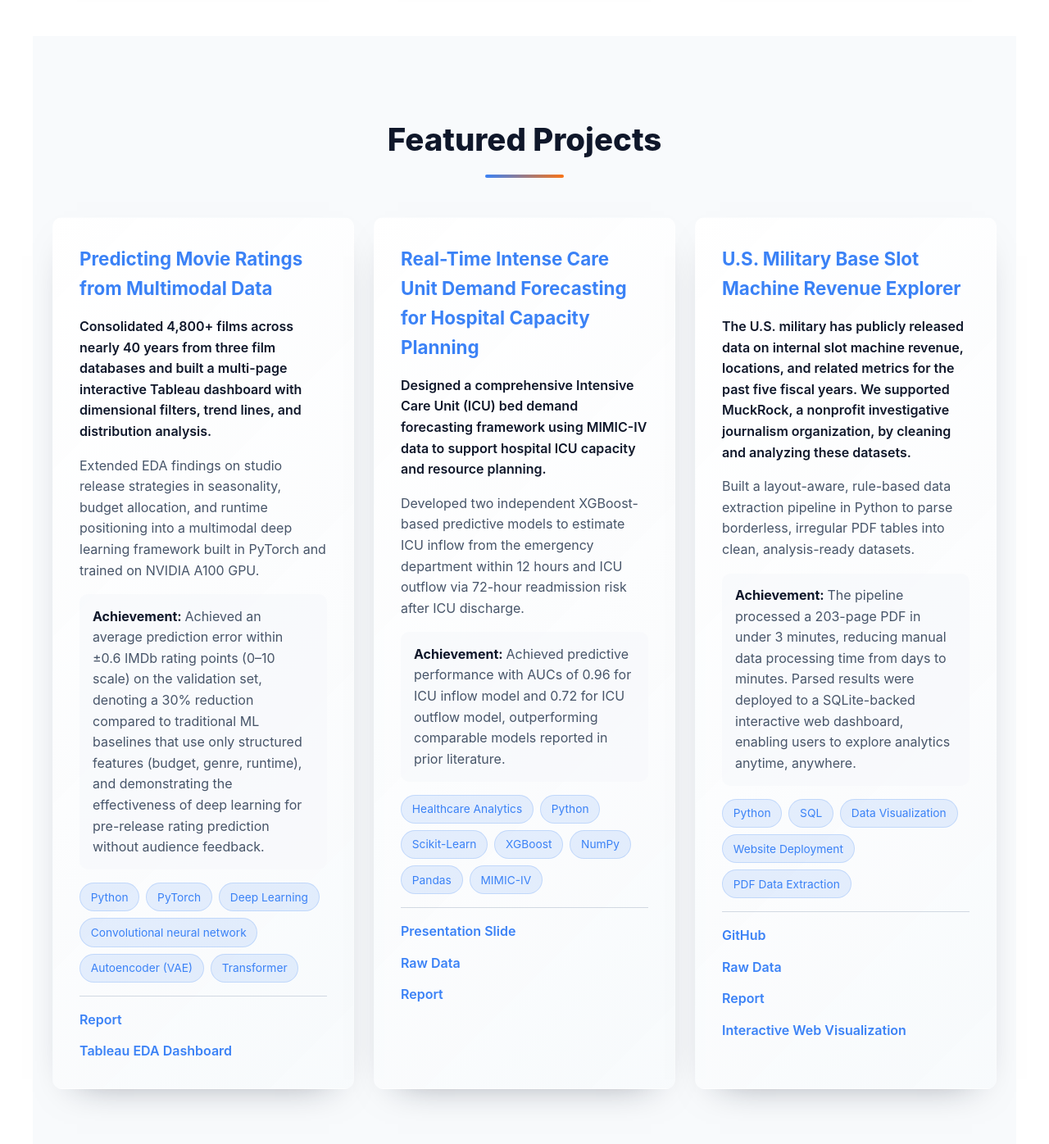
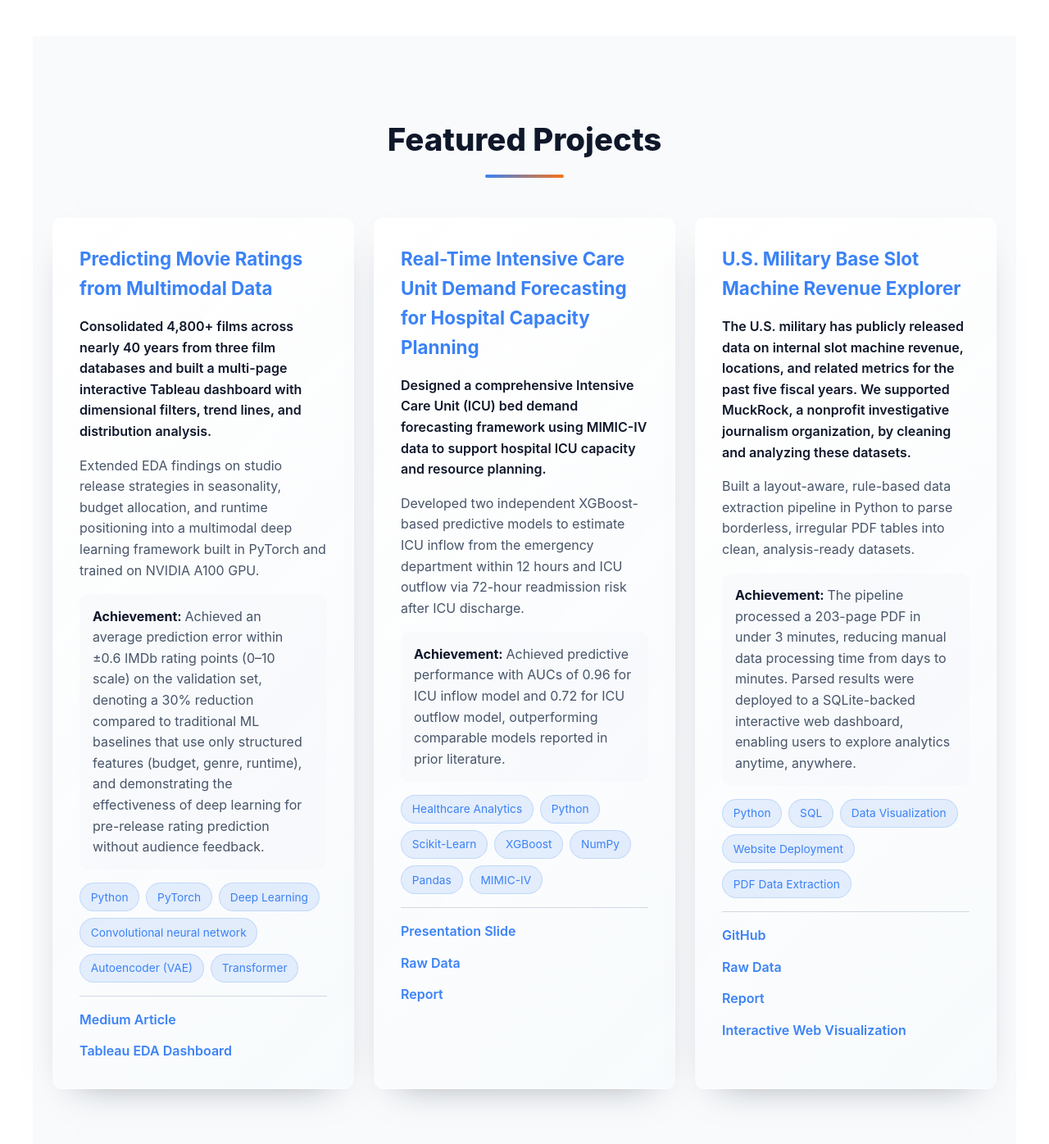
Before and after one commit to jhuangbp/portfolio_website, a React (Vite) app: page / in a window 1280 px wide. Shown: the part 1973-3369 px from the top of the page at 82% size. Built offline with nearby package versions, Linux system fonts and the light colour scheme; no server answers.

Commit message:
Refine project link label and ICU title wording

```diff
--- a/src/components/Projects.jsx
+++ b/src/components/Projects.jsx
@@ -24,7 +24,7 @@ const Projects = () => {
     },
     {
       id: 2,
-      name: 'Real-Time Intense Care Unit Demand Forecasting for Hospital Capacity Planning',
+      name: 'Real-Time Intensive Care Unit Demand Forecasting for Hospital Capacity Planning',
       description:
         'Designed a comprehensive Intensive Care Unit (ICU) bed demand forecasting framework using MIMIC-IV data to support hospital ICU capacity and resource planning.',
       role:
@@ -99,7 +99,7 @@ const Projects = () => {
                   rel="noopener noreferrer"
                   className="project-link"
                 >
-                  Report
+                  Medium Article
                 </a>
               )}
 
```
